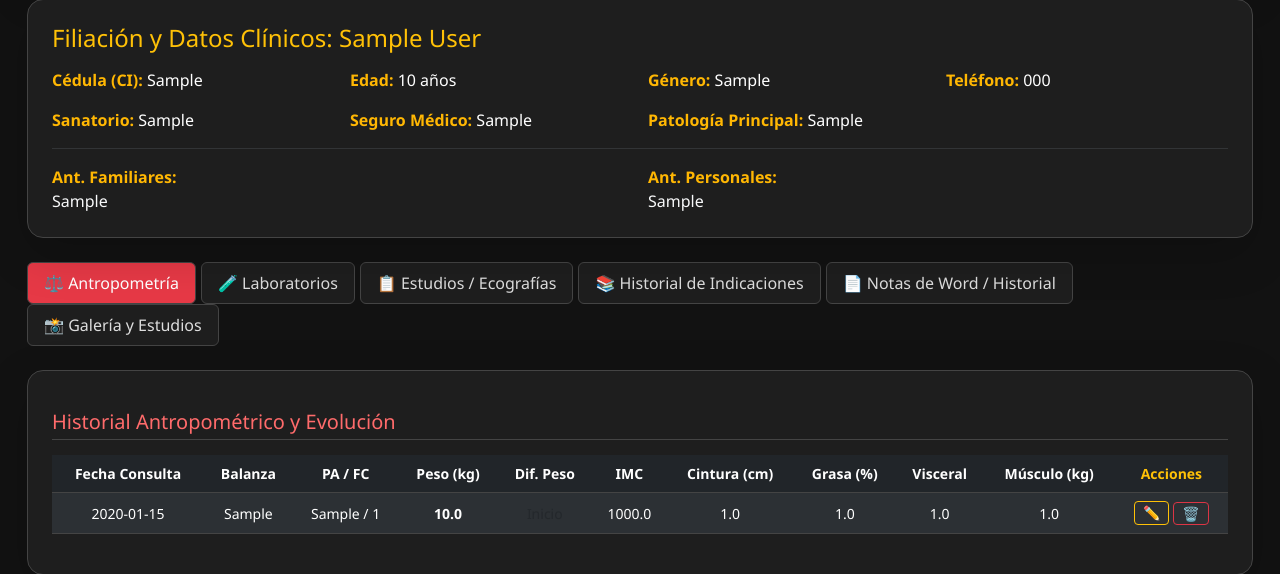
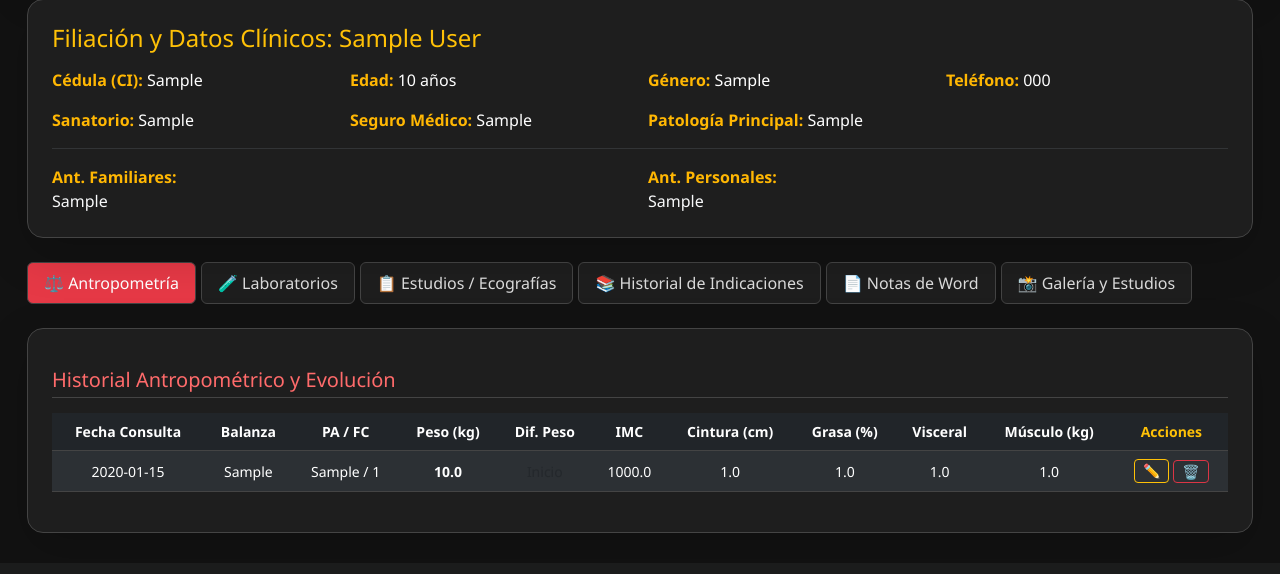
Before and after one commit to patriciafranco-web/metabolysisdem, a Flask app: page /patient/1 in a window 1280 px wide. Shown: the part 237-811 px from the top of the page. After the commit the page ends 777 px from the top, so only its background shows below. Run offline with Flask 3, Linux system fonts and the light colour scheme; the visitor is signed in with stand-in values (Sample User, id 1); tables that the repository leaves empty hold one stand-in row (values such as "Sample post"); grey boxes marked "Sample" are stand-in pictures.

Commit message:
Update patient_detail.html

```diff
--- a/templates/patient_detail.html
+++ b/templates/patient_detail.html
@@ -79,7 +79,7 @@
         <li class="nav-item"><button class="nav-link" id="laboratorios-tab" data-bs-toggle="pill" data-bs-target="#laboratorios" type="button" role="tab">🧪 Laboratorios</button></li>
         <li class="nav-item"><button class="nav-link" id="estudios-tab" data-bs-toggle="pill" data-bs-target="#estudios" type="button" role="tab">📋 Estudios / Ecografías</button></li>
         <li class="nav-item"><button class="nav-link" id="indicaciones-tab" data-bs-toggle="pill" data-bs-target="#indicaciones" type="button" role="tab">📚 Historial de Indicaciones</button></li>
-        <li class="nav-item"><button class="nav-link" id="wordnotes-tab" data-bs-toggle="pill" data-bs-target="#wordnotes" type="button" role="tab">📄 Notas de Word / Historial</button></li>
+        <li class="nav-item"><button class="nav-link" id="wordnotes-tab" data-bs-toggle="pill" data-bs-target="#wordnotes" type="button" role="tab">📄 Notas de Word</button></li>
         <li class="nav-item"><button class="nav-link" id="fotos-tab" data-bs-toggle="pill" data-bs-target="#fotos" type="button" role="tab">📸 Galería y Estudios</button></li>
     </ul>
 
```
